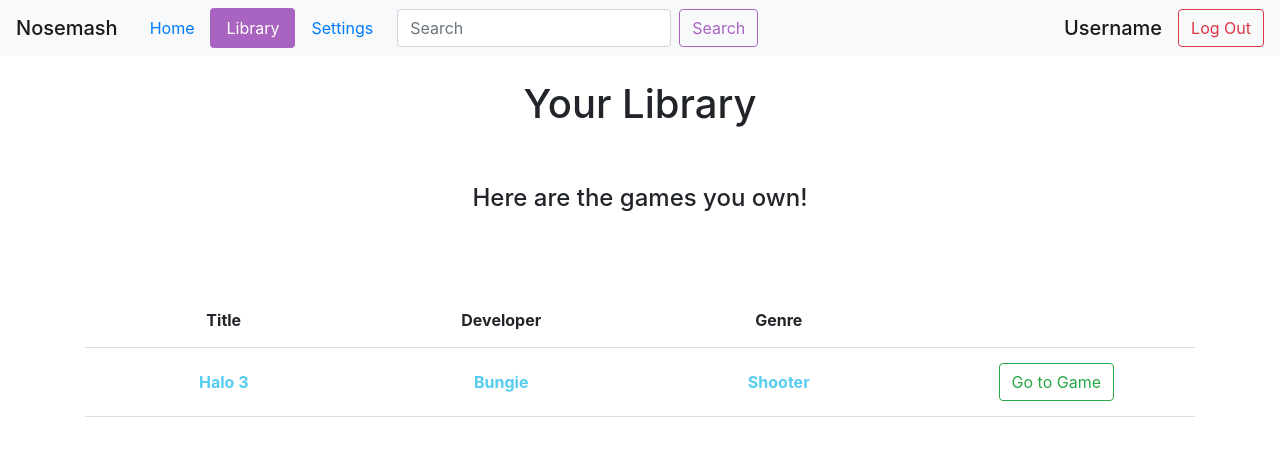
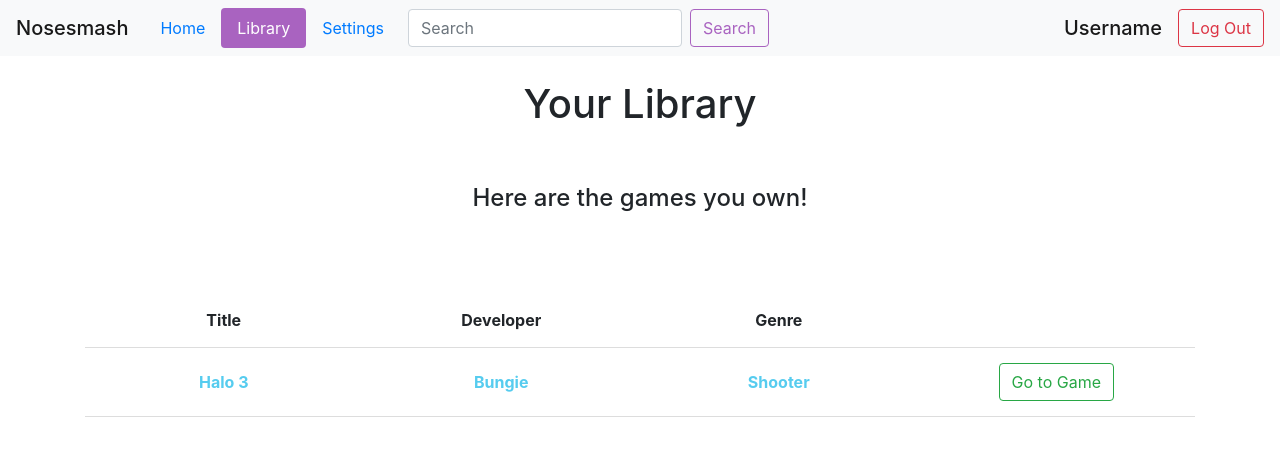
Before and after one commit to tec-csf/tc3041-pf-primavera-2020-equipo4, a plain HTML site: page frontend/library.html in a window 1280 px wide. Drawn offline with nearby package versions, Linux system fonts and the light colour scheme.

Commit message:
server title

```diff
--- a/frontend/library.html
+++ b/frontend/library.html
@@ -9,7 +9,7 @@
 </head>
 <body>
 	<nav class="navbar navbar-expand-lg navbar-light bg-light">
-		<span class="navbar-brand mb-0 h1">Nosemash</span>
+		<span class="navbar-brand mb-0 h1">Nosesmash</span>
 		<div class="collapse navbar-collapse" id="navbarNav">
 		  	<ul class="nav nav-pills">
 				<li class="nav-item">
```
